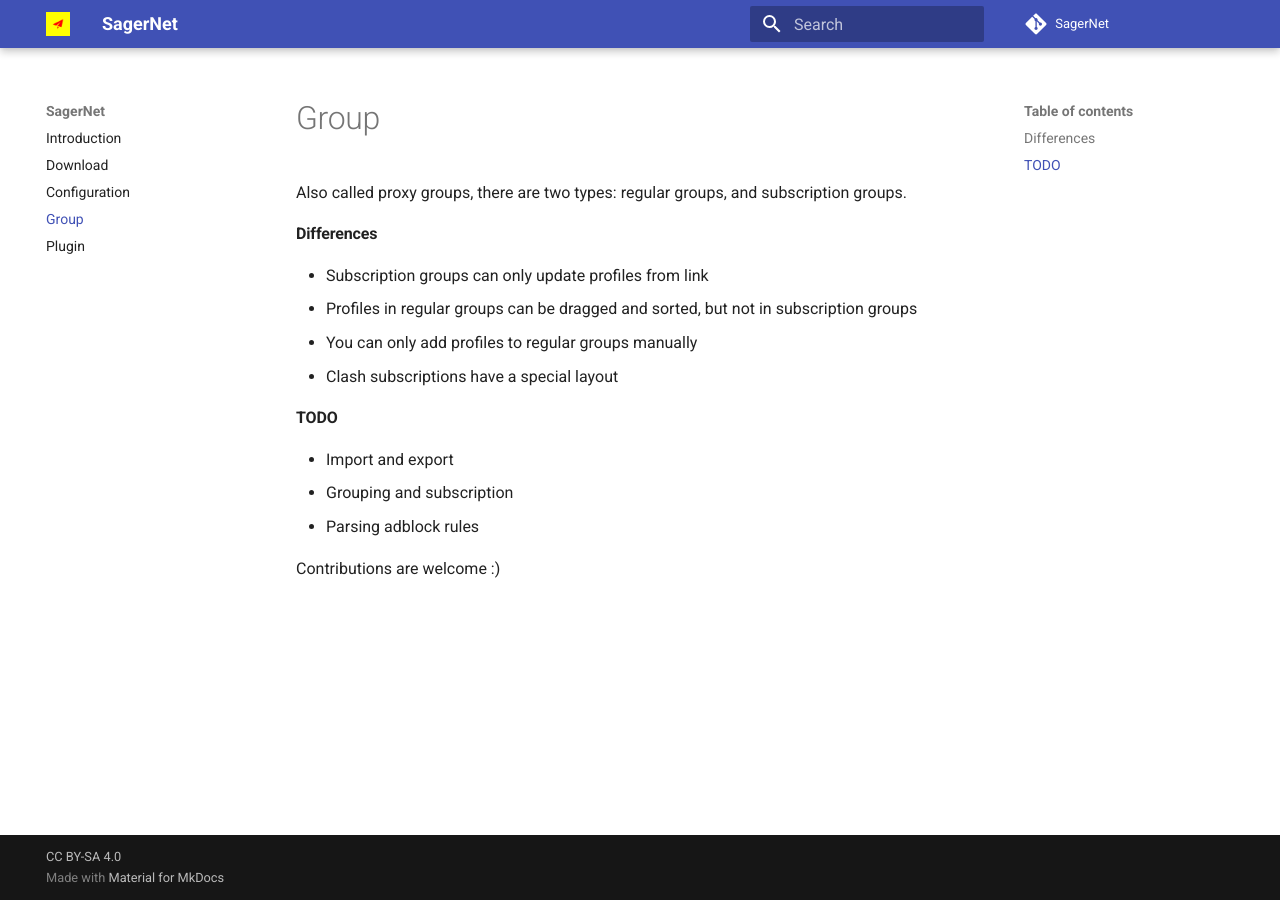
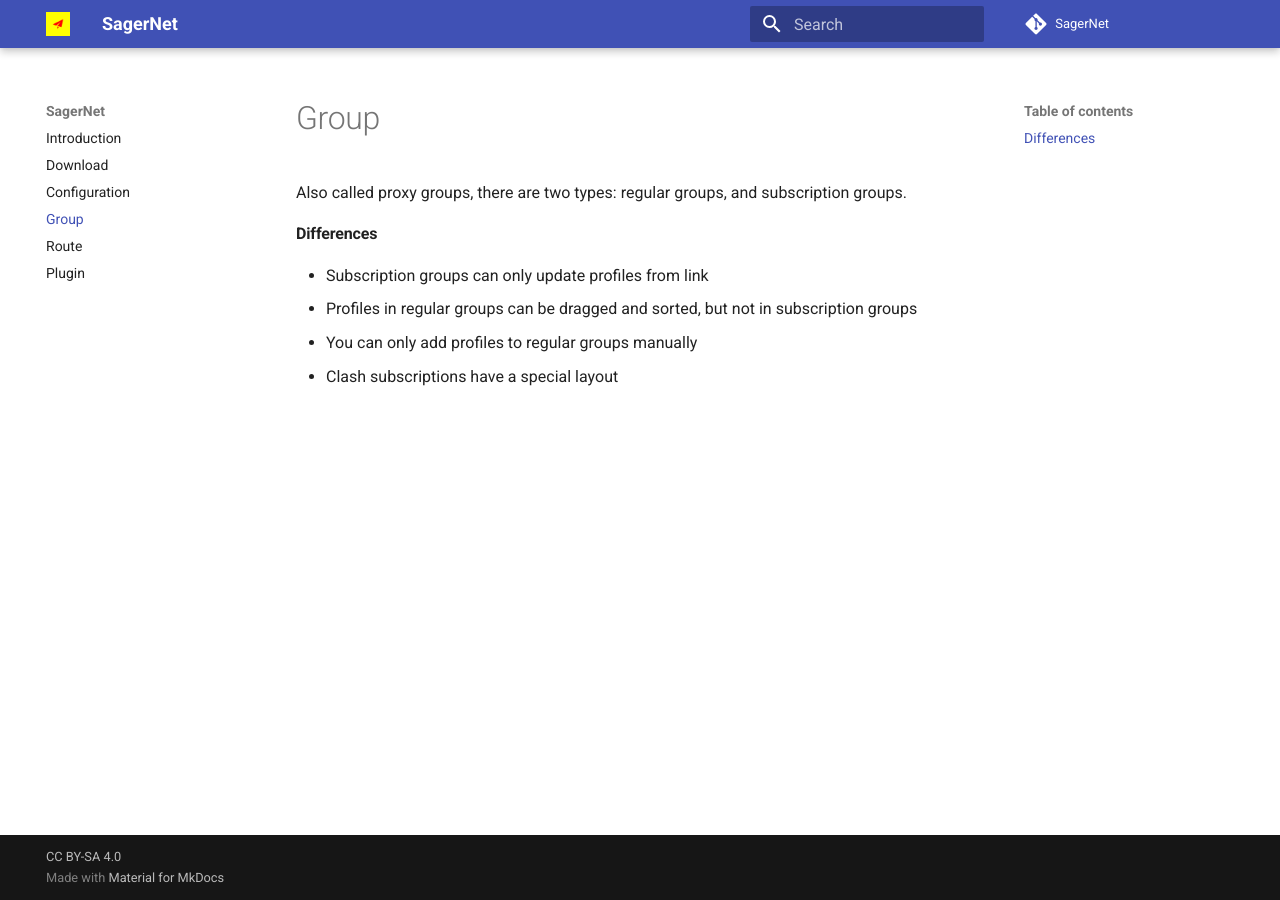
Before and after one commit to Okamisang/sagernet.fork, an MkDocs documentation site: the page built from docs/group.md, in a window 1280 px wide. Built offline with MkDocs 1.6.1 and Material for MkDocs 9.7.7, drawn with Linux system fonts in a browser that asks for light colours; comment, search, counter and statistics services are not loaded.

```diff
--- a/docs/group.md
+++ b/docs/group.md
@@ -8,11 +8,3 @@ Also called proxy groups, there are two types: regular groups, and subscription
 * Profiles in regular groups can be dragged and sorted, but not in subscription groups
 * You can only add profiles to regular groups manually
 * Clash subscriptions have a special layout
-
-#### TODO
-
-- Import and export
-- Grouping and subscription
-- Parsing adblock rules
-
-Contributions are welcome :)
--- a/mkdocs.yml
+++ b/mkdocs.yml
@@ -15,4 +15,5 @@ nav:
   - Download: download.md
   - Configuration: configuration.md
   - Group: group.md
+  - Route: route.md
   - Plugin: plugin.md
```
Also changed, not shown: docs/download.md (+2 -2 lines), docs/index.md (+6 -0 lines), docs/route.md (added, +17 -0 lines).
